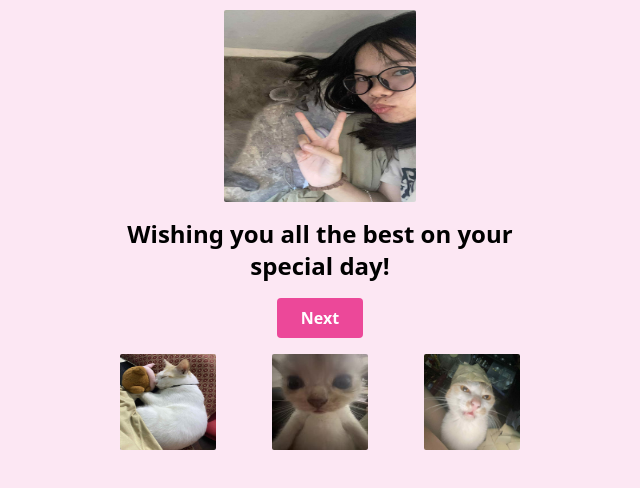
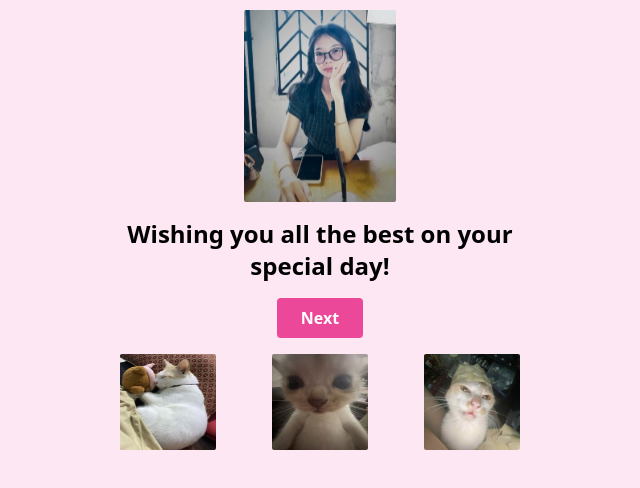
Before and after one commit to Ratanazz/Chhordat-sBirthDay, a website: page index.html in a window 1280 px wide. Shown: the part 198-686 px from the top of the page, without its empty margins (320-960 px from the left). Drawn offline with nearby package versions, Linux system fonts and the light colour scheme.

Commit message:
change pic

```diff
--- a/index.html
+++ b/index.html
@@ -16,7 +16,7 @@
                <h1 class="text-4xl py-4 font-extrabold animate__animated animate__pulse animate__infinite">
                    Happy BirthDay Chhorda!
                </h1>
-               <img src="./chorda.jpg" class="w-48 h-48 mx-auto rounded-sm">
+               <img src="./chhorda1.png" class="w-47 h-48 mx-auto rounded-sm">
                <div class="text-2xl font-semibold p-4 rounded max-w-md w-full mx-auto">
 
                     <p>Wishing you all the best on your special day!</p>
```
Also changed, not shown: chhorda1.png (added).
